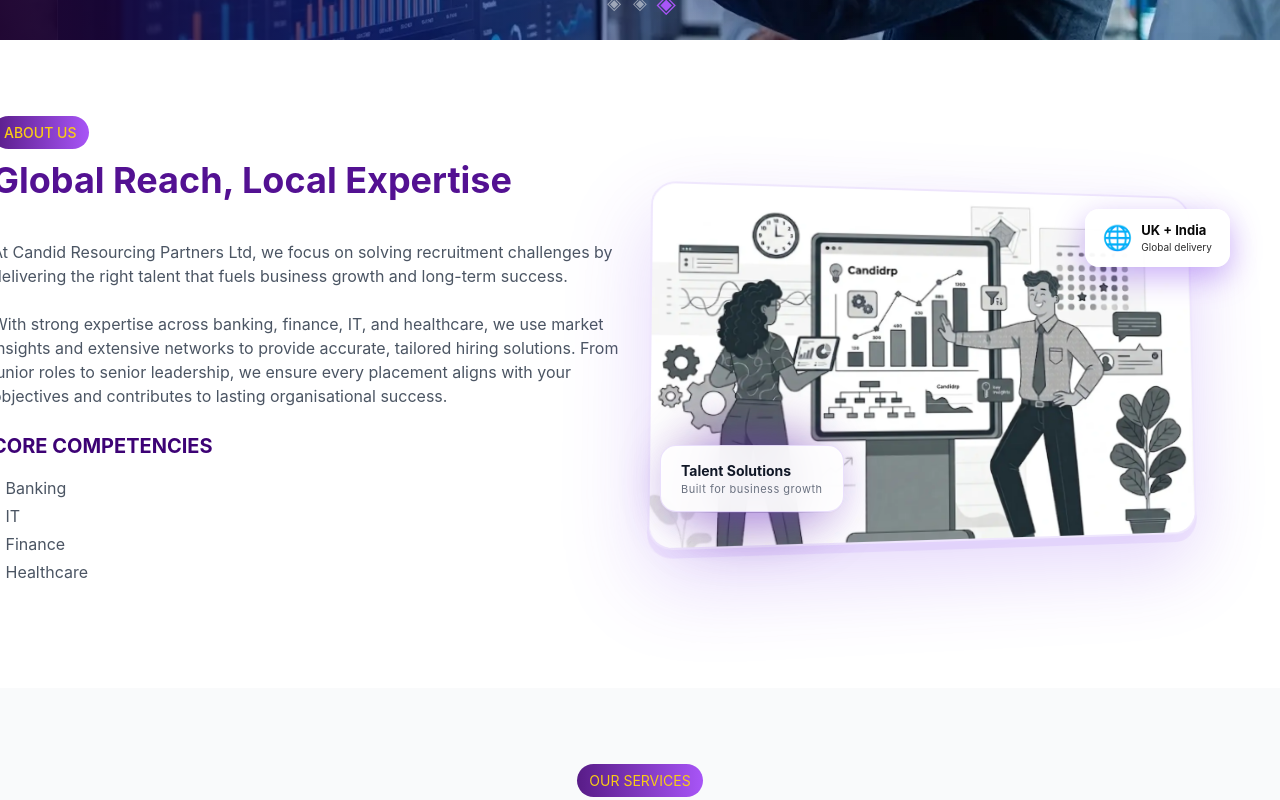
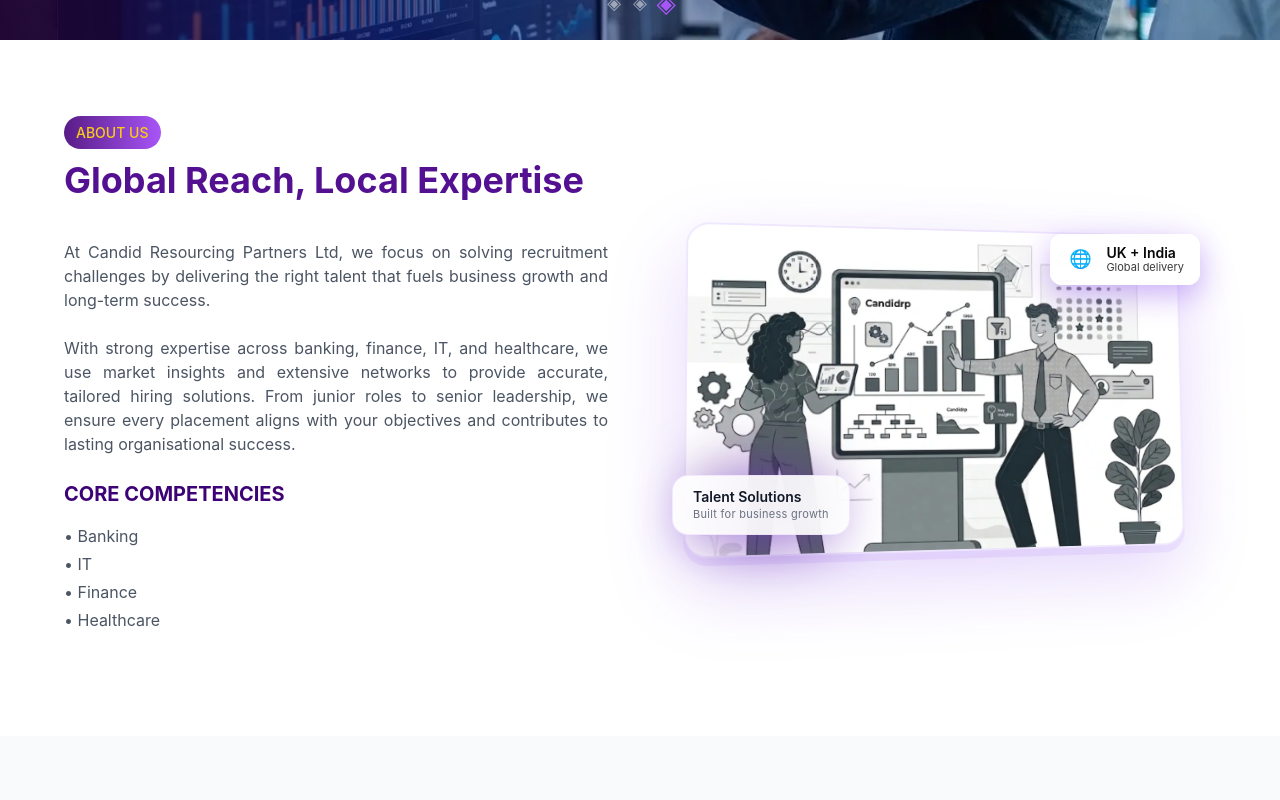
Before and after one commit to YuktiClan/Candidrp, a React (Vite) app in the folder candidrp-frontend/: page / in a window 1280 px wide. Shown: the part 1320-2120 px from the top of the page. Built offline with nearby package versions, Linux system fonts and the light colour scheme.

Commit message:
Update Hero.jsx

```diff
--- a/candidrp-frontend/src/components/Hero.jsx
+++ b/candidrp-frontend/src/components/Hero.jsx
@@ -490,7 +490,7 @@ export default function Hero() {
         }} />
 
         {/* text */}
-        <div className="absolute inset-0 z-10 flex items-center justify-start" style={{ padding: "0 64px" }}>
+        <div className="absolute inset-0 z-10 flex items-center justify-start" className="absolute inset-0 z-10 flex items-center justify-start px-4 sm:px-6 md:px-12 lg:px-16">
           <motion.div
             initial={{ opacity: 0, x: -80 }}
             animate={{ opacity: 1, x: 0 }}
@@ -501,7 +501,8 @@ export default function Hero() {
             <motion.div
               style={{
                 display: "inline-block",
-                padding: "6px 16px",
+                padding: "3px 16px",
+
                 borderRadius: 99,
                 marginBottom: 0,
                 background: "rgba(255,255,255,0.1)",
@@ -604,24 +605,22 @@ export default function Hero() {
         whileInView="show"
         viewport={{ once: true, margin: "-100px" }}
       >
-<div className="grid md:grid-cols-2 items-center max-w-[1200px] mx-auto px-6 md:px-8 gap-10 relative">
-          {/* TEXT → FROM LEFT */}
+<div className="grid md:grid-cols-2 items-center w-full max-w-[1400px] xl:max-w-[1600px] mx-auto px-4 sm:px-6 md:px-10 lg:px-16 gap-8 md:gap-12 lg:gap-16">
+
   <motion.div
     variants={fadeLeft}
-            className="px-6 md:px-0 md:-ml-20"
+    className="px-2 sm:px-4 md:px-0"
   >
-            <span className="bg-gradient-to-r from-purple-900 to-purple-500  text-yellow-400 px-3 py-2 rounded-full text-sm font-medium">
-
+    <span className="bg-gradient-to-r from-purple-900 to-purple-500 text-yellow-400 px-3 py-2 rounded-full text-sm font-medium">
       ABOUT US
     </span>
 
-
-            <h2 className="text-4xl font-bold mt-4 mb-4 text-[#531192]">
+    <h2 className="text-2xl sm:text-3xl md:text-4xl font-bold mt-4 mb-4 text-[#531192]">
       Global Reach, Local Expertise
     </h2>
             <br />
 
-            <p className="text-gray-600 mb-6">
+            <p className="text-gray-600 mb-6 text-justify">
               At Candid Resourcing Partners Ltd, we focus on solving recruitment challenges by delivering the right talent that fuels business growth and long-term success.
               <br /><br />
               With strong expertise across banking, finance, IT, and healthcare, we use market insights and extensive networks to provide accurate, tailored hiring solutions. From junior roles to senior leadership, we ensure every placement aligns with your objectives and contributes to lasting organisational success.
@@ -660,7 +659,7 @@ export default function Hero() {
             <motion.div
 
 
-              style={{ transform: "perspective(800px) rotateY(8deg) rotateX(3deg)",
+              style={{ transform: "perspective(800px) rotateY(8deg) rotateX(3deg) scale(0.92)",
                 borderRadius: 24, overflow: "hidden",
                 boxShadow: "0 30px 80px rgba(124,58,237,0.2), 0 8px 0 rgba(124,58,237,0.08)",
                 border: "2px solid rgba(124,58,237,0.12)" }}
@@ -693,21 +692,24 @@ export default function Hero() {
 
   {/* Badge */}
   <motion.div
-    style={{
-      position: "relative",
-      padding: "14px 20px",
-      background: "rgba(255,255,255,0.92)",
-      backdropFilter: "blur(16px)",
-      borderRadius: 16,
-      boxShadow: "0 10px 40px rgba(124,58,237,0.18)",
-      border: "1.5px solid rgba(124,58,237,0.15)",
-      zIndex: 1
-    }}
+  className="
+    relative
+    px-2 py-1           /* mobile (very small) */
+    sm:px-3 sm:py-2     /* tablet */
+    md:px-5 md:py-3     /* desktop */
+    bg-white/90
+    backdrop-blur-xl
+    rounded-xl md:rounded-2xl
+    shadow-[0_10px_40px_rgba(124,58,237,0.18)]
+    border border-purple-200/50
+    z-[1]
+  "
 >
-    <div style={{ fontSize: 14, fontWeight: 700, color: "#111827" }}>
+  <div className="text-[10px] sm:text-[12px] md:text-[14px] font-semibold text-gray-900 leading-tight">
     Talent Solutions
   </div>
-    <div style={{ fontSize: 11, color: "#6b7280", letterSpacing: 0.5 }}>
+
+  <div className="text-[10px] sm:text-[10px] md:text-[11px] text-gray-500 tracking-wide">
     Built for business growth
   </div>
 </motion.div>
@@ -715,35 +717,46 @@ export default function Hero() {
 </div>
 
             <motion.div
+  className="
+    absolute
+    top-2 right-1          /* mobile position */
+    sm:top-4 sm:right-2    /* tablet */
+    md:top-[6%] md:right-4 /* desktop (same as before) */
 
-              style={{ position: "absolute", top: "6%", right: "-4%", padding: "12px 18px",
-                background: "rgba(255,255,255,0.95)",
-                borderRadius: 14, boxShadow: "0 10px 30px rgba(124,58,237,0.4)", color: "#080808" }}
+    px-2 py-1              /* mobile padding */
+    sm:px-3 sm:py-2
+    md:px-4 md:py-2.5
+
+    bg-white/95
+    rounded-lg md:rounded-xl
+    shadow-[0_10px_30px_rgba(124,58,237,0.4)]
+    text-[#080808]
+    z-10
+  "
 >
-          <div style={{ display: "flex", alignItems: "center", gap: 10 }}>
+  <div className="flex items-center gap-1 sm:gap-2 md:gap-3">
 
     {/* Icon */}
     <div
-              style={{
-                width: 28,
-                height: 28,
-                borderRadius: "50%",
-                display: "flex",
-                alignItems: "center",
-                justifyContent: "center",
-                background: "rgba(255,255,255,0.2)",
-                fontSize: 24
-              }}
+      className="
+        flex items-center justify-center
+        rounded-full
+        bg-white/20
+
+        w-4 h-4 text-[10px]      /* mobile */
+        sm:w-5 sm:h-5 sm:text-sm
+        md:w-7 md:h-7 md:text-lg
+      "
     >
       🌐
     </div>
 
     {/* Text */}
-            <div>
-              <div style={{ fontSize: 13, fontWeight: 700 }}>
+    <div className="text-[10px] sm:text-[10px] md:text-[14px] leading-tight">
+      <div className="font-semibold">
         UK + India
       </div>
-              <div style={{ fontSize: 10, opacity: 0.85 }}>
+      <div className="opacity-80 text-[10px] sm:text-[9px] md:text-[11px]">
         Global delivery
       </div>
     </div>
@@ -885,8 +898,7 @@ export default function Hero() {
 
       {/* ================= INVESTORS ================= */}
       <motion.section
-        className="py-20 px-16 grid md:grid-cols-2 gap-10 items-center"
-        variants={stagger}
+        className="py-16 px-4 sm:px-6 md:px-10 lg:px-16 grid md:grid-cols-2 gap-8 md:gap-10 items-center"        variants={stagger}
         initial="hidden"
         whileInView="show"
         viewport={{ once: true }}
@@ -900,7 +912,7 @@ export default function Hero() {
             GLOBAL TALENT SOLUTIONS
           </h2>
 
-          <p className="text-gray-600">
+          <p className="text-gray-600 text-justify">
             We are a young company with a proven track record of commitment to long-term value creation. Our approach is rooted in commitment, innovation, and a deep understanding of evolving business needs.
             <br /><br />
             By leveraging advanced technology and data-driven insights, we are strategically positioned to create sustainable value for our clients and partners. As the Indian economy continues to grow, the demand for skilled talent is expected to rise significantly—presenting a strong opportunity for us to expand our capabilities and deliver impactful recruitment solutions.
```
Lines whose indentation alone changed are shown as unchanged.
